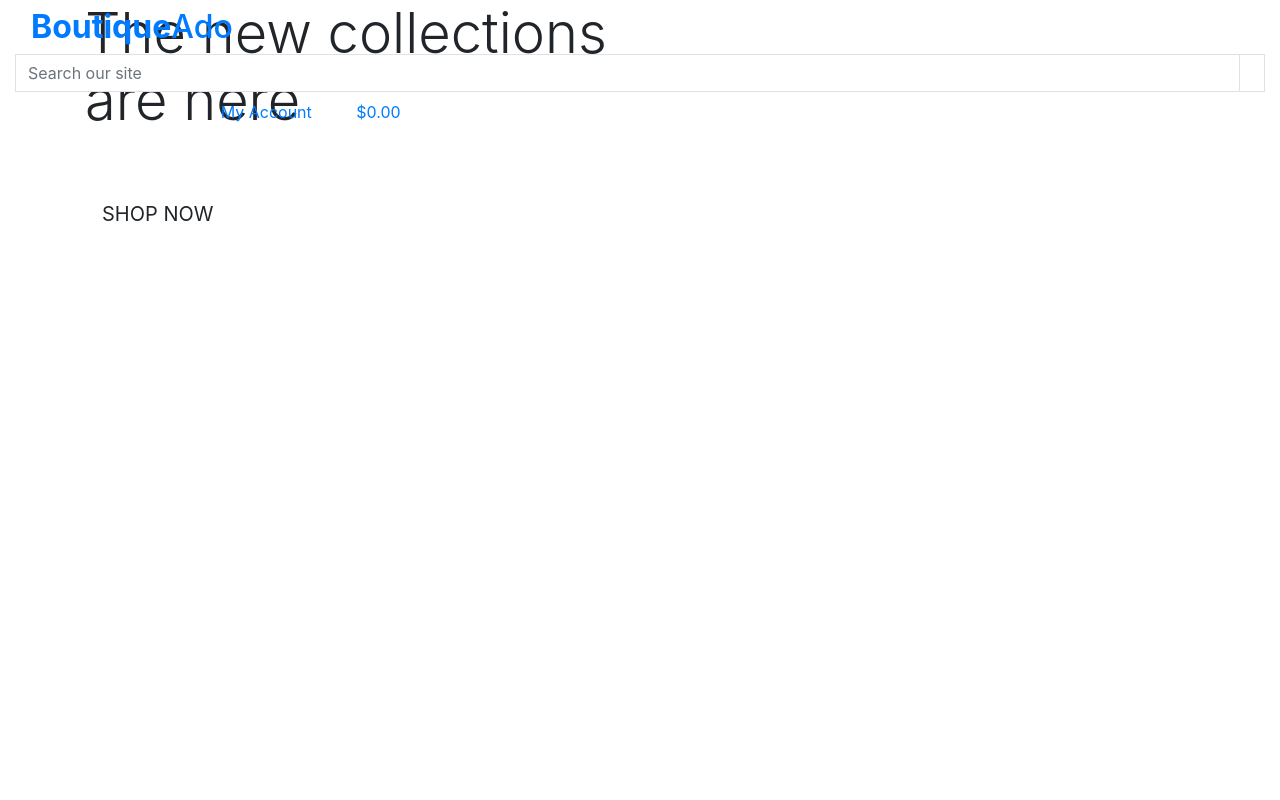
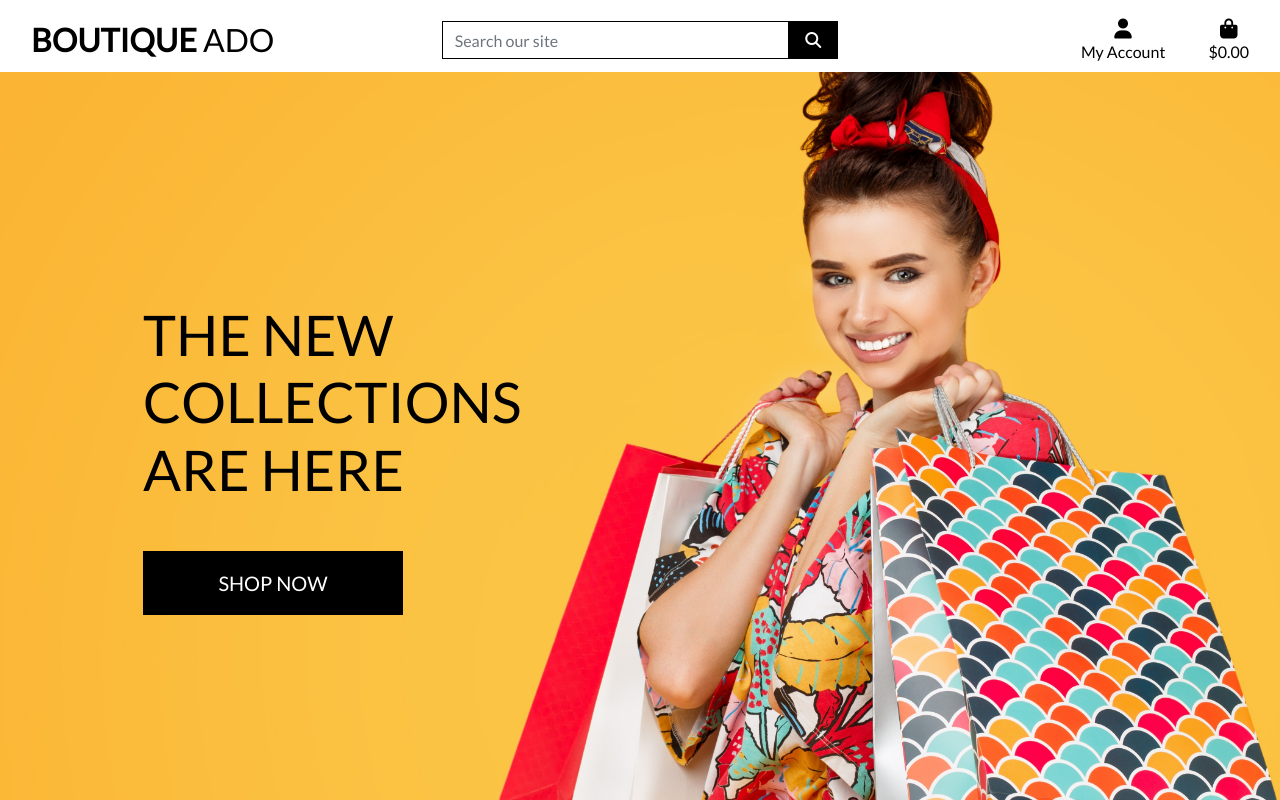
Before and after one commit to Th3ThirdMan/boutique_ado, a Django app: page / in a window 1280 px wide. Run offline with Django 3.2, Linux system fonts and the light colour scheme; some libraries are stand-ins or nearby versions.

Commit message:
Complete homepage header and CSS

```diff
--- a/boutique_ado/settings.py
+++ b/boutique_ado/settings.py
@@ -42,7 +42,7 @@ INSTALLED_APPS = [
     'allauth',
     'allauth.account',
     'allauth.socialaccount',
-    'home'
+    'home',
 ]
 
 MIDDLEWARE = [
@@ -147,6 +147,10 @@ USE_TZ = True
 # https://docs.djangoproject.com/en/3.2/howto/static-files/
 
 STATIC_URL = '/static/'
+STATICFILES_DIRS = (os.path.join(BASE_DIR, 'static'),)
+
+MEDIA_URL = '/media/'
+MEDIA_ROOT = os.path.join(BASE_DIR, 'media')
 
 # Default primary key field type
 # https://docs.djangoproject.com/en/3.2/ref/settings/#default-auto-field
--- a/boutique_ado/urls.py
+++ b/boutique_ado/urls.py
@@ -15,9 +15,11 @@ Including another URLconf
 """
 from django.contrib import admin
 from django.urls import path, include
+from django.conf import settings
+from django.conf.urls.static import static
 
 urlpatterns = [
     path('admin/', admin.site.urls),
     path('accounts/', include('allauth.urls')),
     path('', include('home.urls')),
-]
+] + static(settings.MEDIA_URL, document_root=settings.MEDIA_ROOT)
--- /dev/null
+++ b/static/css/base.css
@@ -0,0 +1,81 @@
+html {
+    height: 100%;
+}
+
+body {
+    background: url('/media/homepage_background_cropped.jpg') no-repeat center center fixed;
+    background-size: cover;
+    height: calc(100vh - 164px);
+    color: #555;
+    font-family: 'Lato';
+}
+
+/* from Bulma */
+.icon {
+    align-items: center;
+    display: inline-flex;
+    justify-content: center;
+    height: 1.5rem;
+    width: 1.5rem;
+}
+
+.logo-font {
+    text-transform: uppercase;
+}
+
+.main-logo-link {
+    width: fit-content;
+}
+
+.shop-now-button {
+    background: black;
+    color: white;
+    min-width: 260px;
+}
+
+.btn-black {
+    background: black;
+    color: white;
+}
+
+.shop-now-button:hover,
+.shop-now-button:active,
+.shop-now-button:focus,
+.btn-black:hover,
+.btn-black:active,
+.btn-black:focus {
+    background: #222;
+    color: white;
+}
+
+.text-black {
+    color: #000 !important;
+}
+
+.border-black {
+    border: 1px solid black !important;
+}
+
+/* -------------------------------- Media Queries */
+
+/* Slightly larger container on xl screens */
+@media (min-width: 1200px) {
+  .container {
+    max-width: 80%;
+  }
+}
+
+/* fixed top navbar only on medium and up */
+@media (min-width: 992px) {
+    .fixed-top-desktop-only {
+        position: fixed;
+        top: 0;
+        right: 0;
+        left: 0;
+        z-index: 1030;
+    }
+
+    .header-container {
+        padding-top: 164px;
+    }
+}
--- a/templates/base.html
+++ b/templates/base.html
@@ -2,52 +2,47 @@
 
 <!doctype html>
 <html lang="en">
+  <head>
 
-<head>
     {% block meta %}
+        <meta http-equiv="X-UA-Compatible" content="ie=edge">
         <meta charset="utf-8">
         <meta name="viewport" content="width=device-width, initial-scale=1, shrink-to-fit=no">
     {% endblock %}
 
-    {% block extra_meta%}
+    {% block extra_meta %}
     {% endblock %}
 
-    {% block corejs%}
-    <script src="https://cdn.jsdelivr.net/npm/jquery@3.5.1/dist/jquery.slim.min.js"
-        integrity="sha384-DfXdz2htPH0lsSSs5nCTpuj/zy4C+OGpamoFVy38MVBnE+IbbVYUew+OrCXaRkfj" crossorigin="anonymous">
-    </script>
-    <script src="https://cdn.jsdelivr.net/npm/popper.js@1.16.1/dist/umd/popper.min.js"
-        integrity="sha384-9/reFTGAW83EW2RDu2S0VKaIzap3H66lZH81PoYlFhbGU+6BZp6G7niu735Sk7lN" crossorigin="anonymous">
-    </script>
-    <script src="https://cdn.jsdelivr.net/npm/bootstrap@4.6.2/dist/js/bootstrap.bundle.min.js"
-        integrity="sha384-Fy6S3B9q64WdZWQUiU+q4/2Lc9npb8tCaSX9FK7E8HnRr0Jz8D6OP9dO5Vg3Q9ct" crossorigin="anonymous">
-    </script>
+    {% block corecss %}
+        <link rel="stylesheet" href="https://stackpath.bootstrapcdn.com/bootstrap/4.4.1/css/bootstrap.min.css" integrity="sha384-Vkoo8x4CGsO3+Hhxv8T/Q5PaXtkKtu6ug5TOeNV6gBiFeWPGFN9MuhOf23Q9Ifjh" crossorigin="anonymous">
+        <link rel="stylesheet" href="https://fonts.googleapis.com/css?family=Lato&display=swap">
+        <link rel="stylesheet" href="{% static 'css/base.css' %}">
+    {% endblock %}
+
+    {% block extra_css %}
+    {% endblock %}
+
+    {% block corejs %}
+        <script src="https://kit.fontawesome.com/e9c73d7092.js" crossorigin="anonymous"></script>
+        <script src="https://code.jquery.com/jquery-3.4.1.slim.min.js" integrity="sha384-J6qa4849blE2+poT4WnyKhv5vZF5SrPo0iEjwBvKU7imGFAV0wwj1yYfoRSJoZ+n" crossorigin="anonymous"></script>
+        <script src="https://cdn.jsdelivr.net/npm/popper.js@1.16.0/dist/umd/popper.min.js" integrity="sha384-Q6E9RHvbIyZFJoft+2mJbHaEWldlvI9IOYy5n3zV9zzTtmI3UksdQRVvoxMfooAo" crossorigin="anonymous"></script>
+        <script src="https://stackpath.bootstrapcdn.com/bootstrap/4.4.1/js/bootstrap.min.js" integrity="sha384-wfSDF2E50Y2D1uUdj0O3uMBJnjuUD4Ih7YwaYd1iqfktj0Uod8GCExl3Og8ifwB6" crossorigin="anonymous"></script>
     {% endblock %}
 
     {% block extra_js %}
     {% endblock %}
 
-    {% block corecss%}
-    <link rel="stylesheet" href="https://cdn.jsdelivr.net/npm/bootstrap@4.6.2/dist/css/bootstrap.min.css"
-        integrity="sha384-xOolHFLEh07PJGoPkLv1IbcEPTNtaed2xpHsD9ESMhqIYd0nLMwNLD69Npy4HI+N" crossorigin="anonymous">
-    {% endblock %}
-
-    {% block extra_css %}
-    {% endblock %}
-
-    <title>Boutique Ado {%block extra_title%}{% endblock %}</title>
+    <title>Boutique Ado {% block extra_title %}{% endblock %}</title>
   </head>
-
   <body>
     <header class="container-fluid fixed-top">
-        <div class="row">
+        <div id="topnav" class="row bg-white pt-lg-2 d-none d-lg-flex">
             <div class="col-12 col-lg-4 my-auto py-1 py-lg-0 text-center text-lg-left">
                 <a href="{% url 'home' %}" class="nav-link main-logo-link">
-                   <h2 class="logo-font text-black my-0"><strong>Boutique</strong>Ado</div>
+                    <h2 class="logo-font text-black my-0"><strong>Boutique</strong> Ado</h2>
                 </a>
             </div>
-            <div class="col-12 col-lg-4 my-auto py-1 py-lg-0"></div>
-            <div class="col-12 col-lg-4 my-auto py-1 py-lg-0"></div>
+            <div class="col-12 col-lg-4 my-auto py-1 py-lg-0">
                 <form method="GET" action="">
                     <div class="input-group w-100">
                         <input class="form-control border border-black rounded-0" type="text" name="q" placeholder="Search our site">
@@ -103,7 +98,7 @@
     </header>
 
     {% if messages %}
-    <div class="messages-container"></div>
+        <div class="message-container"></div>
     {% endif %}
 
     {% block page_header %}
@@ -116,8 +111,5 @@
     {% endblock %}
 
 
-
-
   </body>
-
 </html>
```
Also changed, not shown: home/templates/home/index.html (+7 -8 lines), media/homepage_background_cropped.jpg (added). Lines whose indentation alone changed are shown as unchanged.
